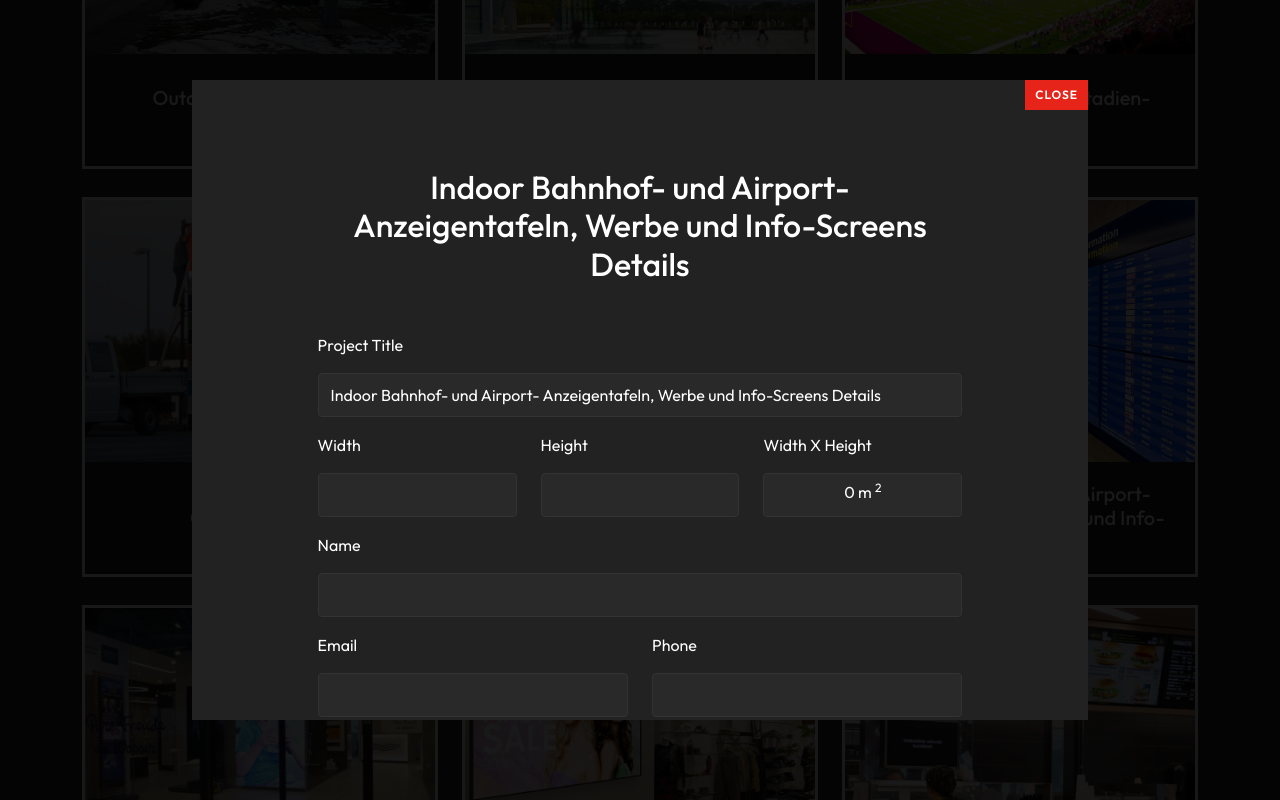
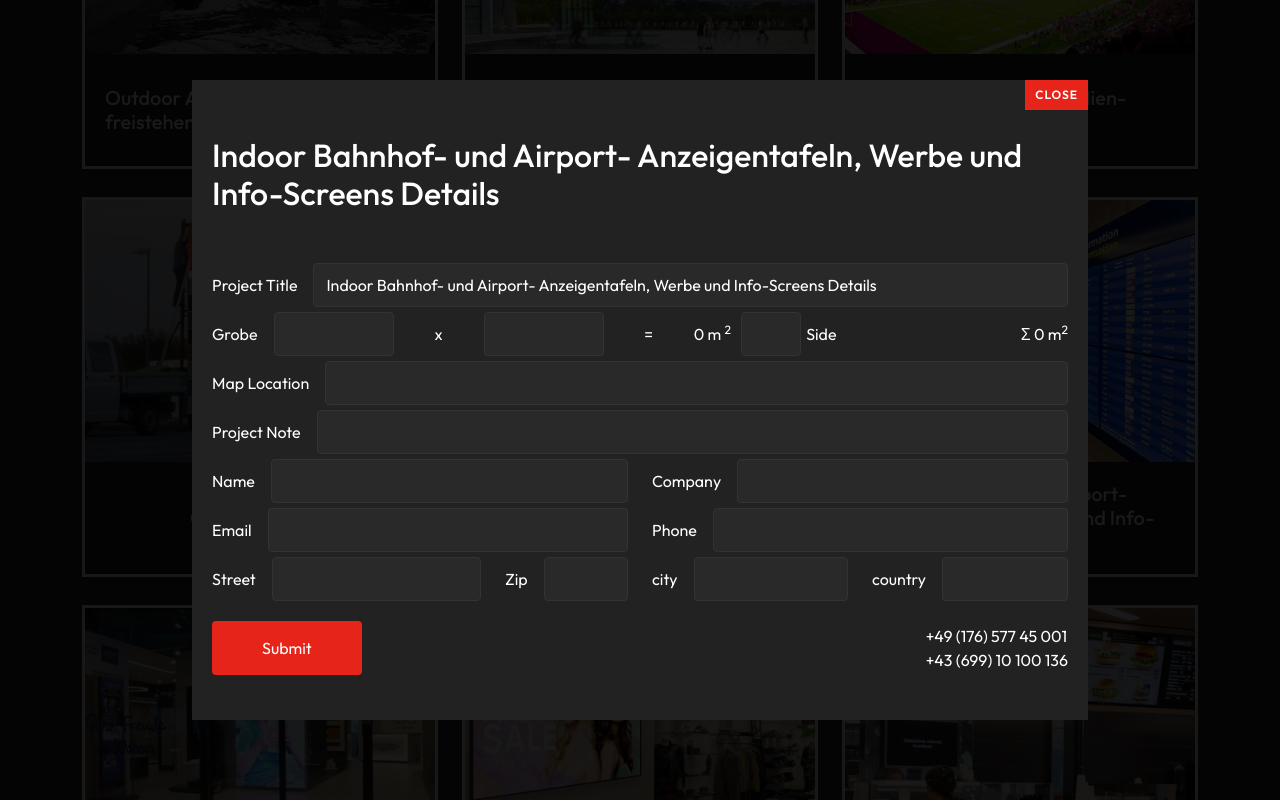
Before and after one commit to iammohammadmonir/bisctec, a React (Create React App) app: page / in a window 1280 px wide. Both pictures are taken after a click on the element 1020 px from the left and 2713 px from the top of the page. Shown: the part 2313-3113 px from the top of the page. Built offline with nearby package versions, Linux system fonts and the light colour scheme; the HTML template or start-up script is replaced by a standard one.

Commit message:
add form layout

```diff
--- /dev/null
+++ b/src/components/FormRow2.js
@@ -0,0 +1,15 @@
+const FormRow2 = ({ type, name, value, handleChange, placeholder }) => {
+  return (
+    <div className='form-row'>
+      <input
+        type={type}
+        value={value}
+        name={name}
+        onChange={handleChange}
+        placeholder={placeholder}
+        className='form-input'
+      />
+    </div>
+  );
+};
+export default FormRow2;
--- a/src/components/Product.js
+++ b/src/components/Product.js
@@ -1,6 +1,7 @@
 import { useState } from 'react';
+import styled from 'styled-components';
 import data from '../data/productsData';
-import FormRow from './FormRow';
+import FormRow2 from './FormRow2';
 
 const initialState = {
   projectTitle: '',
@@ -10,6 +11,14 @@ const initialState = {
   width: '',
   height: '',
   map: '',
+  side: '',
+  pnote: '',
+  snote: '',
+  company: '',
+  street: '',
+  zip: '',
+  city: '',
+  country: '',
 };
 
 const Product = () => {
@@ -33,7 +42,7 @@ const Product = () => {
   };
 
   return (
-    <div className='section-padding bg-dark-v2'>
+    <Wrapper className='section-padding bg-dark-v2'>
       <div className='container'>
         <div className='heading text-center mb-30'>
           <h6>Our Best</h6>
@@ -69,80 +78,212 @@ const Product = () => {
                   <form className='form' onSubmit={onSubmit}>
                     <h2 className='mb-50'>{productPopup}</h2>
 
-                    <FormRow
+                    <div className='inq-form'>
+                      <div className='inq-label'>Project Title</div>
+                      <div className='inq-input'>
+                        <FormRow2
                           type='text'
                           name='projectTitle'
-                      labelText='Project Title'
                           value={productPopup}
                           handleChange={handleChange}
                         />
+                      </div>
+                    </div>
 
-                    <div className='row'>
-                      <div className='col-4'>
-                        <FormRow
+                    <div className='inq-form'>
+                      <div className='inq-label'>Grobe</div>
+                      <div className='inq-input desire'>
+                        <div>
+                          <div className='input-row one'>
+                            <div className='width'>
+                              <FormRow2
                                 type='text'
                                 name='width'
-                          labelText='Width'
                                 value={values.width}
                                 handleChange={handleChange}
                               />
                             </div>
-                      <div className='col-4'>
-                        <FormRow
+                            <div className='form-sign'>x</div>
+                            <div className='height'>
+                              <FormRow2
                                 type='text'
                                 name='height'
-                          labelText='height'
                                 value={values.height}
                                 handleChange={handleChange}
                               />
                             </div>
-                      <div className='col-4'>
-                        <div>
-                          <label className='form-label'>Width x Height</label>
-                        </div>
-                        <div className='form-input'>
+                            <div className='form-sign'>=</div>
+                            <div className='result1'>
                               {values.height * values.width} m <sup>2</sup>
                             </div>
                           </div>
                         </div>
-                    <FormRow
+                        <div>
+                          <div className='input-row two'>
+                            <div className='side-input d-flex align-center'>
+                              <div>
+                                <FormRow2
                                   type='text'
-                      name='name'
-                      labelText='Name'
+                                  name='side'
+                                  value={values.side}
+                                  handleChange={handleChange}
+                                />
+                              </div>
+                              <div>Side</div>
+                            </div>
+                            <div className=''>
+                              &Sigma;{' '}
+                              {values.height * values.width * values.side} m
+                              <sup>2</sup>
+                            </div>
+                          </div>
+                        </div>
+                      </div>
+                    </div>
+
+                    <div className='inq-form'>
+                      <div className='inq-label'>Map Location</div>
+                      <div className='inq-input'>
+                        <FormRow2
+                          type='text'
+                          name='projectTitle'
+                          value={values.map}
+                          handleChange={handleChange}
+                        />
+                      </div>
+                    </div>
+
+                    <div className='inq-form'>
+                      <div className='inq-label'>Project Note</div>
+                      <div className='inq-input'>
+                        <FormRow2
+                          type='text'
+                          name='projectTitle'
+                          value={values.pnote}
+                          handleChange={handleChange}
+                        />
+                      </div>
+                    </div>
+
+                    <div className='mb-10'>
+                      <div className='row'>
+                        <div className='col-lg-6 layout-2'>
+                          <div className='inq-label'>Name</div>
+                          <div className='inq-input'>
+                            <FormRow2
+                              type='text'
+                              name='projectTitle'
                               value={values.name}
                               handleChange={handleChange}
                             />
+                          </div>
+                        </div>
+                        <div className='col-lg-6 layout-2'>
+                          <div className='inq-label'>Company</div>
+                          <div className='inq-input'>
+                            <FormRow2
+                              type='text'
+                              name='projectTitle'
+                              value={values.company}
+                              handleChange={handleChange}
+                            />
+                          </div>
+                        </div>
+                      </div>
+                    </div>
+                    <div className='mb-10'>
                       <div className='row'>
-                      <div className='col-lg-6'>
-                        <FormRow
-                          type='email'
-                          name='email'
-                          labelText='Email'
+                        <div className='col-lg-6 layout-2'>
+                          <div className='inq-label'>Email</div>
+                          <div className='inq-input'>
+                            <FormRow2
+                              type='text'
+                              name='projectTitle'
                               value={values.email}
                               handleChange={handleChange}
                             />
                           </div>
-                      <div className='col-lg-6'>
-                        <FormRow
+                        </div>
+                        <div className='col-lg-6 layout-2'>
+                          <div className='inq-label'>Phone</div>
+                          <div className='inq-input'>
+                            <FormRow2
                               type='text'
-                          name='phone'
-                          labelText='Phone'
+                              name='projectTitle'
                               value={values.phone}
                               handleChange={handleChange}
                             />
                           </div>
                         </div>
-                    <FormRow
+                      </div>
+                    </div>
+                    <div className='mb-10'>
+                      <div className='row'>
+                        <div className='col-lg-4 layout-2'>
+                          <div className='inq-label'>Street</div>
+                          <div className='inq-input'>
+                            <FormRow2
                               type='text'
-                      name='map'
-                      labelText='Google map location link'
-                      value={values.map}
+                              name='projectTitle'
+                              value={values.street}
                               handleChange={handleChange}
                             />
-                    <div className=''>
+                          </div>
+                        </div>
+                        <div className='col-lg-2 layout-2'>
+                          <div className='inq-label'>Zip</div>
+                          <div className='inq-input'>
+                            <FormRow2
+                              type='text'
+                              name='projectTitle'
+                              value={values.zip}
+                              handleChange={handleChange}
+                            />
+                          </div>
+                        </div>
+                        <div className='col-lg-3 layout-2'>
+                          <div className='inq-label'>city</div>
+                          <div className='inq-input'>
+                            <FormRow2
+                              type='text'
+                              name='projectTitle'
+                              value={values.city}
+                              handleChange={handleChange}
+                            />
+                          </div>
+                        </div>
+                        <div className='col-lg-3 layout-2'>
+                          <div className='inq-label'>country</div>
+                          <div className='inq-input'>
+                            <FormRow2
+                              type='text'
+                              name='projectTitle'
+                              value={values.country}
+                              handleChange={handleChange}
+                            />
+                          </div>
+                        </div>
+                      </div>
+                    </div>
+
+                    <div className='mt-20'>
+                      <div className='form-footer'>
                         <button className='btn submit' type='submit'>
                           Submit
                         </button>
+                        <div className='contact'>
+                          <div>
+                            <a href='tel:+4917657745001'>
+                              +49 (176) 577 45 001
+                            </a>
+                          </div>
+                          <div>
+                            <a href='tel:+4369910100136'>
+                              +43 (699) 10 100 136
+                            </a>
+                          </div>
+                        </div>
+                      </div>
                     </div>
                   </form>
                 </div>
@@ -151,8 +292,89 @@ const Product = () => {
           </div>
         )}
       </div>
-    </div>
+    </Wrapper>
   );
 };
 
+const Wrapper = styled.div`
+  .inq-form {
+    margin-top: 10px;
+    @media (min-width: 992px) {
+      display: grid;
+      gap: 1rem;
+      margin-top: 5px;
+      grid-template-columns: auto 1fr;
+      align-items: center;
+    }
+  }
+  .layout-2 {
+    margin-top: 10px;
+
+    @media (min-width: 992px) {
+      display: grid;
+      gap: 1rem;
+      margin-top: 5px;
+      grid-template-columns: auto 1fr;
+      align-items: center;
+    }
+  }
+  .inq-input.desire {
+    @media (min-width: 992px) {
+      display: grid;
+      gap: 10px;
+      grid-template-columns: 7fr 5fr;
+    }
+  }
+
+  .input-row.one {
+    display: flex;
+    align-items: center;
+    justify-content: space-between;
+    margin-bottom: 5px;
+    @media (min-width: 992px) {
+      margin-bottom: 0;
+    }
+    .width {
+      width: 80px;
+      @media (min-width: 992px) {
+        width: 120px;
+      }
+    }
+    .height {
+      width: 80px;
+      @media (min-width: 992px) {
+        width: 120px;
+      }
+    }
+    .form-sign {
+      width: 30px;
+      text-align: center;
+      @media (min-width: 992px) {
+        width: 50px;
+      }
+    }
+  }
+  .input-row.two {
+    display: flex;
+    align-items: center;
+    justify-content: space-between;
+    .side-input {
+      input {
+        width: 60px;
+        margin-right: 5px;
+      }
+    }
+  }
+  .contact {
+    a {
+      text-decoration: none;
+      color: #fff;
+      &:hover {
+        text-decoration: underline;
+        color: var(--blue) !important;
+      }
+    }
+  }
+`;
+
 export default Product;
--- a/src/index.css
+++ b/src/index.css
@@ -319,6 +319,10 @@ p {
   margin-bottom: 0 !important;
 }
 
+.mt-20 {
+  margin-top: 20px !important;
+}
+
 .mt-30 {
   margin-top: 30px !important;
 }
@@ -526,13 +530,12 @@ p {
   width: 70%;
   height: 80%;
   background-color: #222;
-  text-align: center;
   padding: 0px;
   overflow: auto;
 }
 @media (max-width: 992px) {
   .product-popup-body {
-    width: 90%;
+    width: 100%;
     height: auto;
     overflow: auto;
   }
@@ -548,7 +551,6 @@ p {
 .product-info {
   padding: 20px;
   background-color: var(--color-dark-v1);
-  text-align: center;
   min-height: 112px;
   display: flex;
   align-items: center;
@@ -595,18 +597,16 @@ p {
 
 .form {
   width: 100%;
-  max-width: 100%;
   padding: 20px 0;
   margin: 1rem auto;
 }
-@media (min-width: 992px) {
+/* @media (min-width: 992px) {
   .form {
     width: 100%;
-    max-width: 80%;
     padding: 20px;
     margin: 3rem auto;
   }
-}
+} */
 
 .form:hover {
   box-shadow: var(--shadow-4);
@@ -637,9 +637,9 @@ p {
   outline: none;
   border: 1px solid #777;
 }
-.form-row {
+/* .form-row {
   margin-bottom: 1rem;
-}
+} */
 
 .form-textarea {
   height: 7rem;
@@ -670,3 +670,17 @@ p {
 .text-blue {
   color: var(--color-blue);
 }
+
+.d-flex {
+  display: flex;
+}
+
+.align-center {
+  align-items: center;
+}
+
+.form-footer {
+  display: flex;
+  align-items: center;
+  justify-content: space-between;
+}
```
Lines whose indentation alone changed are shown as unchanged.
